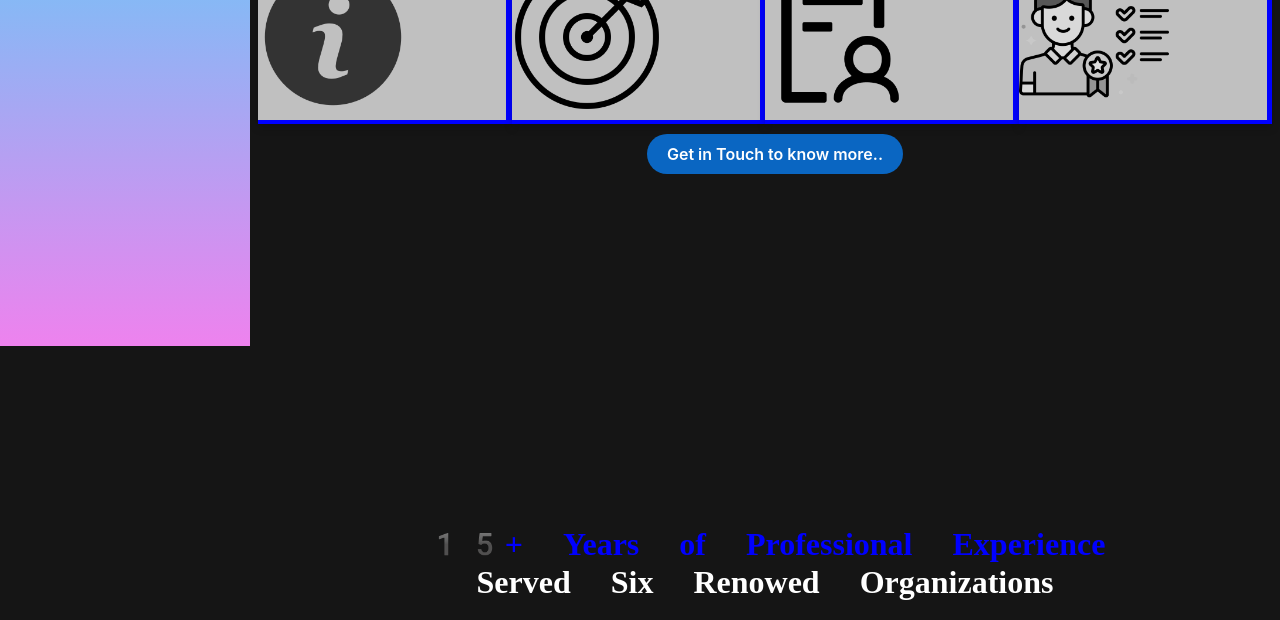
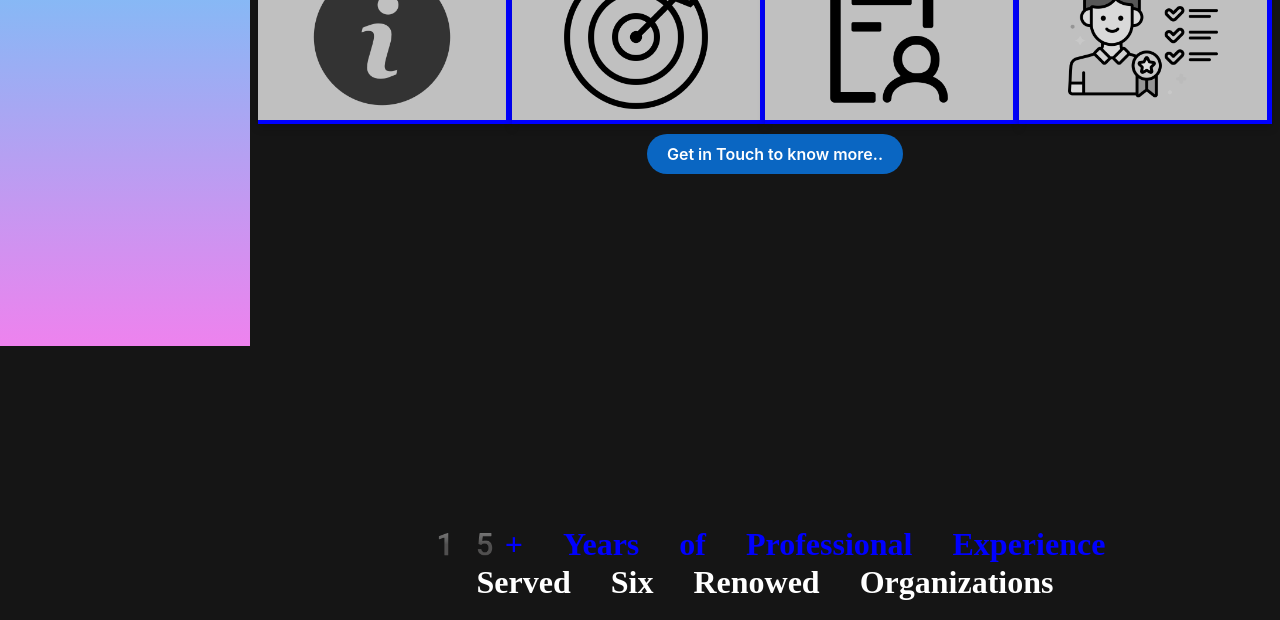
Before and after one commit to aktarulp/Portfolio, a plain HTML site: page index.html in a window 1280 px wide. Shown: the part 454-1074 px from the top of the page. Drawn offline with Linux system fonts and the light colour scheme.

Commit message:
Flip Card Alignment set to center

```diff
--- a/styles/style.css
+++ b/styles/style.css
@@ -131,10 +131,12 @@ body {
   margin-inline-start: 0px;
   margin-inline-end: 0px;
   font-weight: bold;
+  text-align: center;
 }
 .card-img {
   width: 150px;
   height: 150px;
+  text-align: center;
 }
 .flip-card {
   background-color: blue;
@@ -158,7 +160,18 @@ body {
   transform: rotateY(180deg);
 }
 
-.flip-card-front, .flip-card-back {
+.flip-card-front {
+  display: flexbox;
+  position: absolute;
+  width: 98%;
+  height: 98%;
+  -webkit-backface-visibility: hidden;
+  backface-visibility: hidden;
+  vertical-align: top;
+  color: #16437E;
+  text-align: center
+}
+.flip-card-back {
   display: flexbox;
   position: absolute;
   width: 98%;
@@ -169,7 +182,6 @@ body {
   color: #16437E;
   text-align: start;
 }
-
 .flip-card-front {
   background-color: silver;
   color: black;
```
